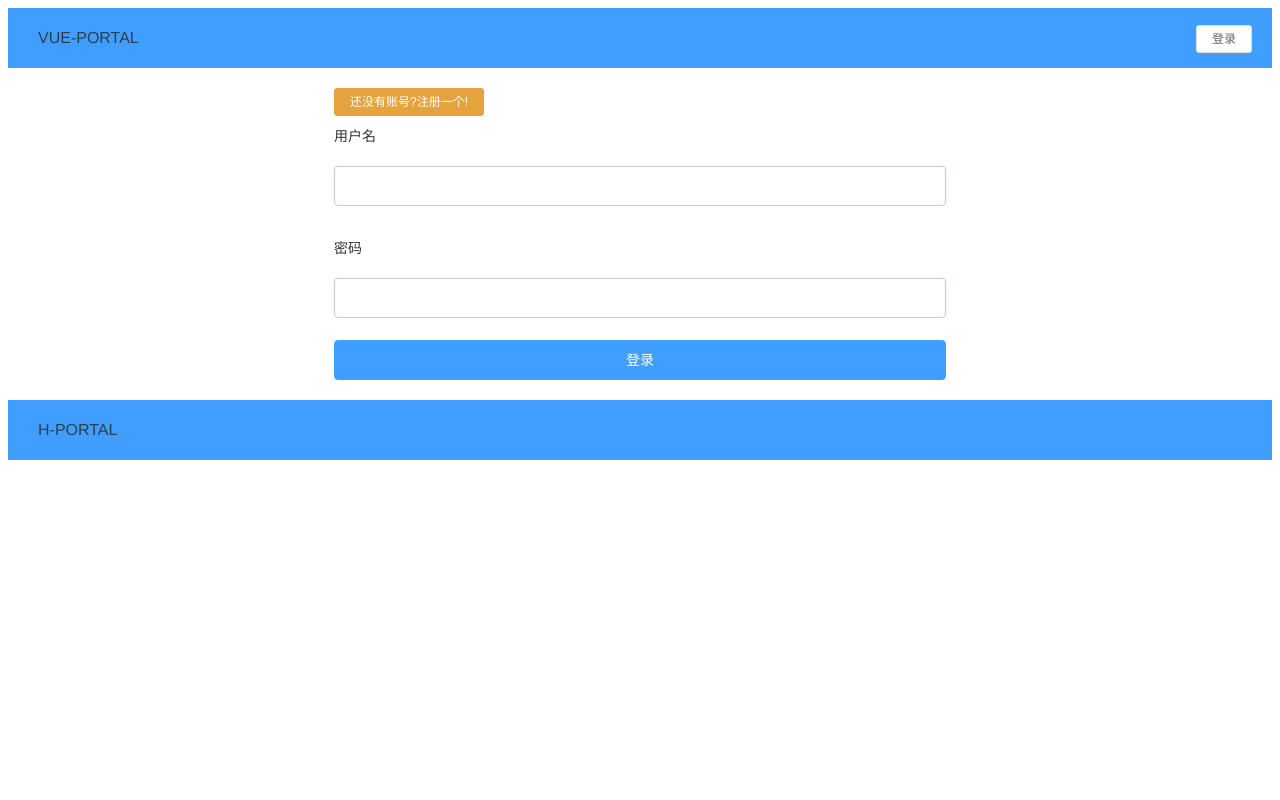
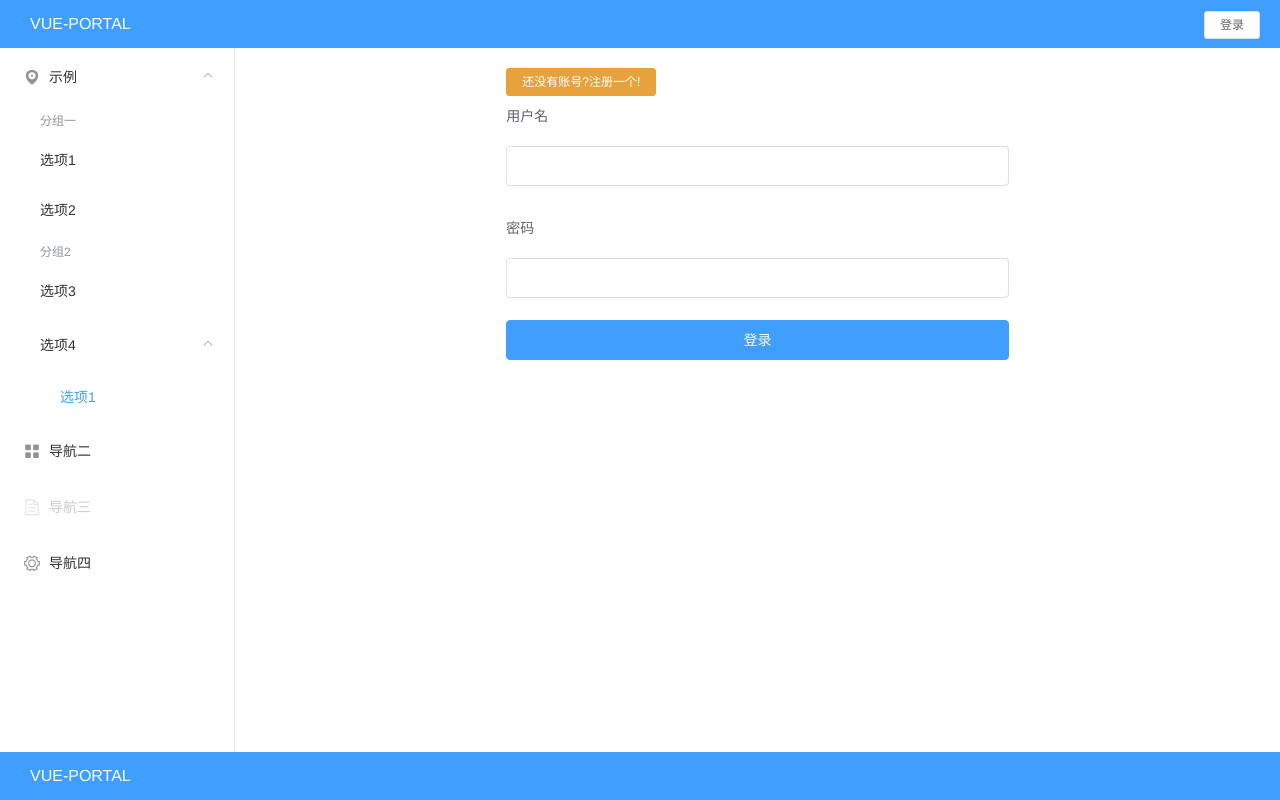
Before and after one commit to CRIdequeger/vue-portal, a Vue app: page /#/login in a window 1280 px wide. Built offline with nearby package versions, Linux system fonts and the light colour scheme.

Commit message:
加入侧栏导航

```diff
--- a/src/App.vue
+++ b/src/App.vue
@@ -4,9 +4,14 @@
       <el-header>
         <top></top>
       </el-header>
-      <el-main>
-        <router-view/>
-      </el-main>
+      <el-container>
+        <el-aside width="235px">
+          <sidebar></sidebar>
+        </el-aside>
+        <el-main id="main-container">
+          <router-view/>
+        </el-main>
+      </el-container>
       <el-footer>
         <bottom></bottom>
       </el-footer>
@@ -17,12 +22,15 @@
 <script>
 import Top from './components/Top';
 import Bottom from './components/Bottom';
+import Sidebar from './components/Sidebar';
+
 
 export default {
   name: 'App',
   components: {
-    top: Top,
-    bottom: Bottom,
+    Top,
+    Bottom,
+    Sidebar,
   },
   created() {
     let token = window.localStorage.getItem('token');
@@ -43,8 +51,21 @@ export default {
   -moz-osx-font-smoothing: grayscale
   color: #2c3e50
   .el-header, .el-footer
-    height: 60px
+    position: fixed
+    z-index: 5
+    width: 100vw
+    height: 6vh!important
     padding-left: 30px
-    line-height: 60px
+    line-height: 6vh
     background: #409EFF
+    color: #fff
+  .el-header
+    top: 0
+  .el-footer
+    bottom: 0
+  #main-container
+    margin: 6vh 0
+    padding: 20px
+    height: 88vh
+    overflow: auto
 </style>
--- a/src/assets/css/base.css
+++ b/src/assets/css/base.css
@@ -1,3 +1,6 @@
+body {
+  margin: 0; }
+
 .block {
   width: 100%; }
 
@@ -21,14 +24,16 @@
 .clearfix {
   zoom: 1; }
 
-.el-form-item__label {
+.smart-form .el-form-item__label {
   color: #333; }
-
-.el-input__inner {
+.smart-form .el-input__inner {
   border: 1px solid #c2cad8;
   color: #555; }
-
-input::-webkit-input-placeholder {
+.smart-form input::-webkit-input-placeholder {
   color: #555 !important; }
 
+.el-menu-vertical-demo {
+  margin-top: 6vh;
+  height: 88vh; }
+
 /*# sourceMappingURL=base.css.map */
--- a/src/assets/css/base.sass
+++ b/src/assets/css/base.sass
@@ -1,3 +1,6 @@
+body
+  margin: 0
+
 .block
   width: 100%
 
@@ -19,11 +22,14 @@
 .clearfix
   zoom: 1
 
-.el-form-item__label
-  color: #333
-.el-input__inner
-  border: 1px solid #c2cad8
-  color: #555
-
-input::-webkit-input-placeholder
-  color: #555!important
+.smart-form
+  .el-form-item__label
+    color: #333
+  .el-input__inner
+    border: 1px solid #c2cad8
+    color: #555
+  input::-webkit-input-placeholder
+    color: #555!important
+.el-menu-vertical-demo
+  margin-top: 6vh
+  height: 88vh
--- a/src/components/Bottom.vue
+++ b/src/components/Bottom.vue
@@ -1,5 +1,5 @@
 <template>
-  <div>H-PORTAL</div>
+  <div>VUE-PORTAL</div>
 </template>
 
 <script>
--- /dev/null
+++ b/src/components/Sidebar.vue
@@ -0,0 +1,57 @@
+<template>
+  <div>
+    <el-menu default-active="1-4-1" class="el-menu-vertical-demo" @open="handleOpen" @close="handleClose" :collapse="asideOpts.isCollapse" :background-color="asideOpts.backgroundColor" :text-color="asideOpts.textColor" :active-text-color="asideOpts.activeTextColor">
+      <el-submenu index="1">
+        <template slot="title">
+          <i class="el-icon-location"></i>
+          <span slot="title">示例</span>
+        </template>
+        <el-menu-item-group>
+          <span slot="title">分组一</span>
+          <el-menu-item index="1-1">选项1</el-menu-item>
+          <el-menu-item index="1-2">选项2</el-menu-item>
+        </el-menu-item-group>
+        <el-menu-item-group title="分组2">
+          <el-menu-item index="1-3">选项3</el-menu-item>
+        </el-menu-item-group>
+        <el-submenu index="1-4">
+          <span slot="title">选项4</span>
+          <el-menu-item index="1-4-1">选项1</el-menu-item>
+        </el-submenu>
+      </el-submenu>
+      <el-menu-item index="2">
+        <i class="el-icon-menu"></i>
+        <span slot="title">导航二</span>
+      </el-menu-item>
+      <el-menu-item index="3" disabled>
+        <i class="el-icon-document"></i>
+        <span slot="title">导航三</span>
+      </el-menu-item>
+      <el-menu-item index="4">
+        <i class="el-icon-setting"></i>
+        <span slot="title">导航四</span>
+      </el-menu-item>
+    </el-menu>
+  </div>
+</template>
+
+<script>
+	export default {
+		name: 'Sidebar',
+		data() {
+			return {
+			  asideOpts: {
+          isCollapse: false,
+    },
+      };
+		},
+		methods: {
+      handleClose() {},
+      handleOpen() {}
+    },
+	};
+</script>
+
+<style scoped lang="sass">
+
+</style>
--- a/src/views/DashBoard.vue
+++ b/src/views/DashBoard.vue
@@ -2,12 +2,12 @@
   <div class="dashboard">
     <el-row>
       <el-col :span="24">
-        <smart-form :formMetaData="formMetaData" @submit="submitSmartForm"></smart-form>
+        <tree-grid></tree-grid>
       </el-col>
     </el-row>
     <el-row>
       <el-col :span="24">
-        <tree-grid></tree-grid>
+        <smart-form :formMetaData="formMetaData" @submit="submitSmartForm"></smart-form>
       </el-col>
     </el-row>
     <el-row>
@@ -43,7 +43,7 @@ export default {
         form: {
           name: '聪明的表单',
           /* 120px */
-          labelWidth: '120px',
+          labelWidth: '130px',
           /* left, right, top */
           labelPosition: 'right',
           /* 有几列 */
@@ -55,7 +55,6 @@ export default {
             label: '测试input',
             name: 'testInput',
             type: 'input',
-            disabled: true,
             validators: [
               { required: true, message: '请输入文字', trigger: 'blur' },
               { min: 3, max: 5, message: '长度在 3 到 5 个字符', trigger: 'blur' }
@@ -140,21 +139,24 @@ export default {
             name: 'testDatetime',
             type: 'datetime',
             disabled: true,
-            validators: [
+            /*validators: [
               { type: 'date', required: true, message: '请选择日期', trigger: 'change' }
-            ]
+            ]*/
           },
           {
             key: '006',
-            label: '测试datetime区间',
-            name: 'testBetweenDatetime',
-            type: 'betweenDatetime',
-            options: [
+            label: '测试时间范围',
+            name: 'testDatetimeRange',
+            type: 'datetimerange',
+            validators: [
               {
-                name: 'startDatetime',
+                required: true, message: '请选择时间范围', trigger: 'blur'
               },
               {
-                name: 'endDatetime',
+                validator: (rule, value, callback) => {
+                  callback()
+                },
+                trigger: 'blur'
               }
             ]
           },
@@ -173,9 +175,9 @@ export default {
             name: 'testTextarea',
             disabled: true,
             type: 'textarea',
-            validators: [
+            /*validators: [
               { required: true, message: '请输入描述', trigger: 'blur' }
-            ]
+            ]*/
           },
           {
             key: '009',
```
Also changed, not shown: 1 other file (tests, documents, lock files or other folders).
